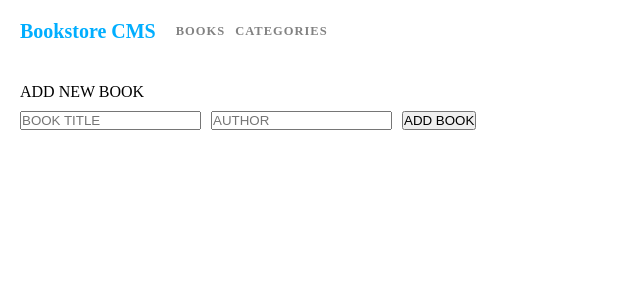
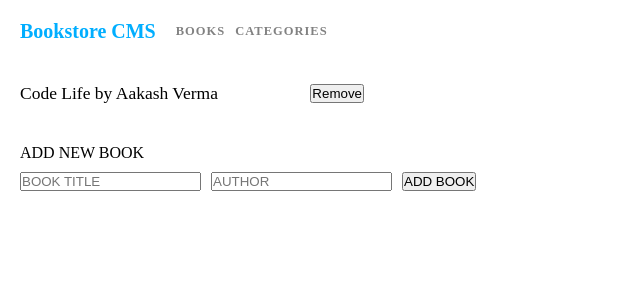
Before and after one commit to skyv26/reactify-bookstore, a React (Create React App) app: page / in a window 1280 px wide. Shown: the top 300 px of the page, without its empty margins (0-640 px from the left). Built offline with nearby package versions, Linux system fonts and the light colour scheme.

Commit message:
Update the components

```diff
--- a/package.json
+++ b/package.json
@@ -6,6 +6,7 @@
     "@testing-library/jest-dom": "^5.16.5",
     "@testing-library/react": "^13.4.0",
     "@testing-library/user-event": "^13.5.0",
+    "prop-types": "^15.8.1",
     "react": "^18.2.0",
     "react-dom": "^18.2.0",
     "react-router-dom": "^6.4.0",
--- a/src/components/AddBook/AddBook.js
+++ b/src/components/AddBook/AddBook.js
@@ -1,7 +1,10 @@
 import React from 'react';
+import Book from '../Book/Book';
 import style from './AddBook.module.css';
 
 const AddBook = () => (
+  <>
+    <Book />
     <div className={style.FormContainer}>
       <p className={style.FormHeading}>add new book</p>
       <form className={style.AddBookForm}>
@@ -10,6 +13,7 @@ const AddBook = () => (
         <button type="submit" className={style.Input}>add book</button>
       </form>
     </div>
+  </>
 );
 
 export default AddBook;
--- /dev/null
+++ b/src/components/Book/Book.js
@@ -0,0 +1,23 @@
+import React from 'react';
+import PropTypes from 'prop-types';
+import style from './Book.module.css';
+
+const Book = ({ title = 'Code Life', author = 'Aakash Verma' }) => (
+  <ul className={style.BookContainer}>
+    <li className={style.BookList}>
+      <p className={style.BookDetail}>
+        {`${title}
+         by `}
+        <span>{author}</span>
+      </p>
+      <button type="button">Remove</button>
+    </li>
+  </ul>
+);
+
+Book.propTypes = {
+  title: PropTypes.string.isRequired,
+  author: PropTypes.string.isRequired,
+};
+
+export default Book;
--- /dev/null
+++ b/src/components/Book/Book.module.css
@@ -0,0 +1,17 @@
+.BookContainer {
+  display: flex;
+  flex-direction: column;
+  gap: 1rem;
+  width: 30%;
+  padding: 2rem;
+}
+
+.BookList {
+  display: flex;
+  justify-content: space-between;
+  align-items: center;
+}
+
+.BookDetail {
+  font-size: 1.75rem;
+}
```
Also changed, not shown: 1 other file (tests, documents, lock files or other folders). Lines whose indentation alone changed are shown as unchanged.
